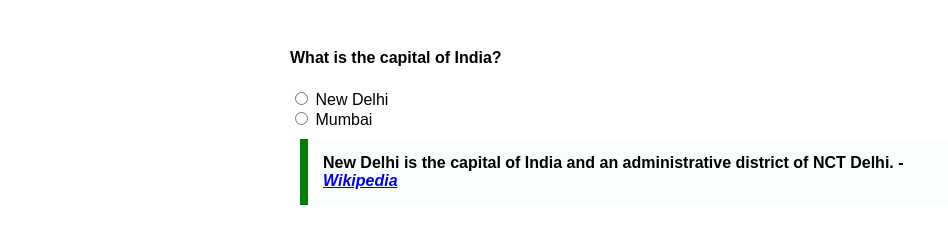
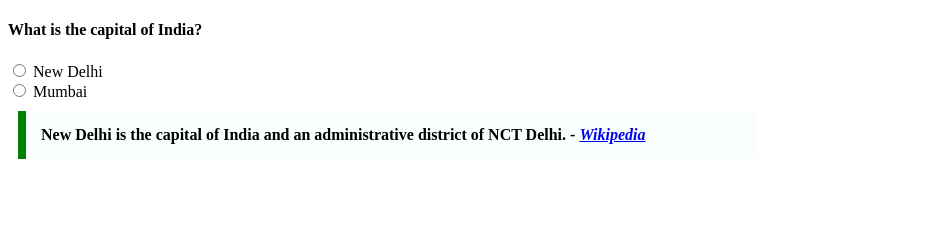
Before and after one commit to acciojob/trivia-Rakesh3993, a website: page main.html in a window 1280 px wide. Shown: the whole page, without its empty margins (0-948 px from the left). Drawn offline with Linux system fonts and the light colour scheme.

Commit message:
created a submission

```diff
--- a/main.html
+++ b/main.html
@@ -8,21 +8,17 @@
 
 <body>
 	<!-- the entire body must be written by student -->
-	<section class="quiz-question">
+	<section>
 	<h4>What is the capital of India?</h4>
 	<form>
-		<label>
-			<input type = "radio" name="capital" value="new-delhi"/> New Delhi
-		</label>
+		<input type = "radio"> New Delhi
 	</form>
 
 	<form>
-	<label>
-		<input type = "radio" name="capital" value="mumbai"/> Mumbai
-	</label>
+		<input type = "radio"/> Mumbai
 	</form>
 
-		<blockquote class = "quote">
+		<blockquote style="max-width: 700px; margin:10px; padding:15px; border-left: 8px solid green; background-color: #f8fffe; font-weight:bold">
 			New Delhi is the capital of India and an administrative district of NCT Delhi.
        - <a href = "https://course.acciojob.com/journey"><i>Wikipedia</i></a>
 		</blockquote>
--- a/styles.css
+++ b/styles.css
@@ -1,21 +1,2 @@
 
 /* Your CSS Code here. */
-body {
-  font-family: Arial, sans-serif;
-  padding: 20px;
-  background-color: #ffffff;
-}
-
-.quiz-question {
-  max-width: 700px;
-  margin: auto;
-}
-
-.quote {
-  max-width: 700px;
-  margin: 10px;
-  padding: 15px;
-  border-left: 8px solid green;
-  background-color: #f8fffe;
-  font-weight: bold;
-}
```
